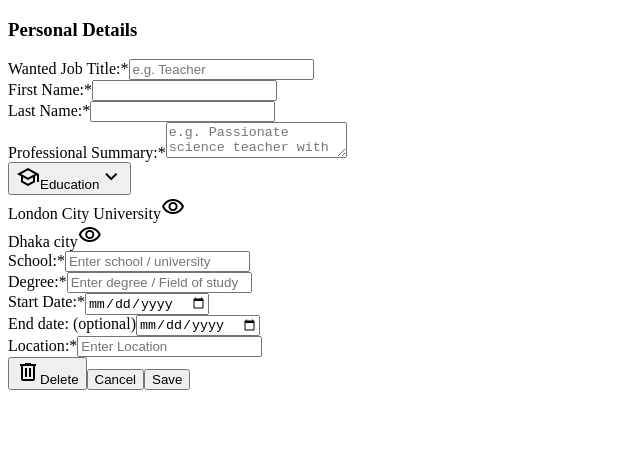
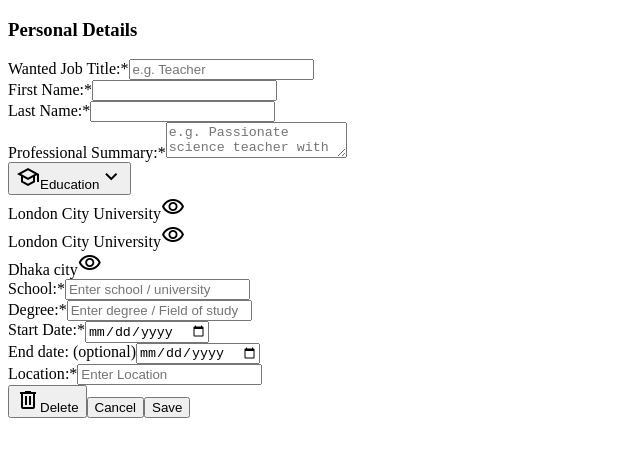
Before and after one commit to ZTanvir/cv-maker, a React (Vite) app: page / in a window 1280 px wide. Shown: the top 456 px of the page, without its empty margins (0-640 px from the left). Built offline with nearby package versions, Linux system fonts and the light colour scheme.

Commit message:
Get default value to populate edit insitute form

```diff
--- a/src/Components/CvData.js
+++ b/src/Components/CvData.js
@@ -10,15 +10,22 @@ const CvData = {
             id: crypto.randomUUID(),
             institute: "London City University",
             degree: "H.S.C",
-            startDate: "03/24/2024",
-            endDate: "07/23/2024",
+            startDate: "2014-02-09",
+            endDate: "2014-02-09",
+        },
+        {
+            id: crypto.randomUUID(),
+            institute: "London City University",
+            degree: "B.S.C",
+            startDate: "2014-02-09",
+            endDate: "2014-02-09",
         },
         {
             id: crypto.randomUUID(),
             institute: "Dhaka city",
             degree: "S.S.C",
-            startDate: "02/23/2024",
-            endDate: "01/23/2024",
+            startDate: "2014-02-09",
+            endDate: "2014-02-09",
         },
     ],
     experience: [{}],
--- a/src/Components/CvInfo/UserInfo/ItemList.jsx
+++ b/src/Components/CvInfo/UserInfo/ItemList.jsx
@@ -7,11 +7,10 @@ import { useState } from "react";
 import CustomForm from "./CustomForm";
 
 const ItemList = ({ formData, userData, updateUserData }) => {
+    const [defaultFormData, setDefaultFormData] = useState({});
     // Get listData from userData
     const listData = userData;
     console.log(userData);
-    //
-    const defaultFormData = {};
     // Update userdata with new value
     const handleSubmitForm = (event) => {
         event.preventDefault();
@@ -24,19 +23,37 @@ const ItemList = ({ formData, userData, updateUserData }) => {
     const handleDeleteBtn = () => {};
     // Hide form
     const handleCancelBtn = () => {};
+    // view or update institute information
+    const handleInstituteInfo = (event) => {
+        console.log(event.target.getAttribute("data-institute-id"));
+        const instituteId = event.target.getAttribute("data-institute-id");
+        // get data of the instituteName
+        const instituteData = listData.filter(
+            (data) => data.id === instituteId
+        )[0];
+        console.log(instituteData);
+        setDefaultFormData(instituteData);
+    };
     // Show or hide form based on click on visibility
     const handleVisibility = (event) => {
         console.log(event.target);
         // show or hide insitute infomation from cv
     };
+    console.log("---Render---");
 
     return (
         <section>
             <div className="listItem">
+                {/* Generate institute based on list */}
                 {listData.length > 0
                     ? listData.map((item) => (
                           <div key={item.id}>
-                              <span>{item.institute}</span>
+                              <span
+                                  data-institute-id={item.id}
+                                  onClick={handleInstituteInfo}
+                              >
+                                  {item.institute}
+                              </span>
                               <span
                                   onClick={handleVisibility}
                                   className="material-symbols-outlined"
```
